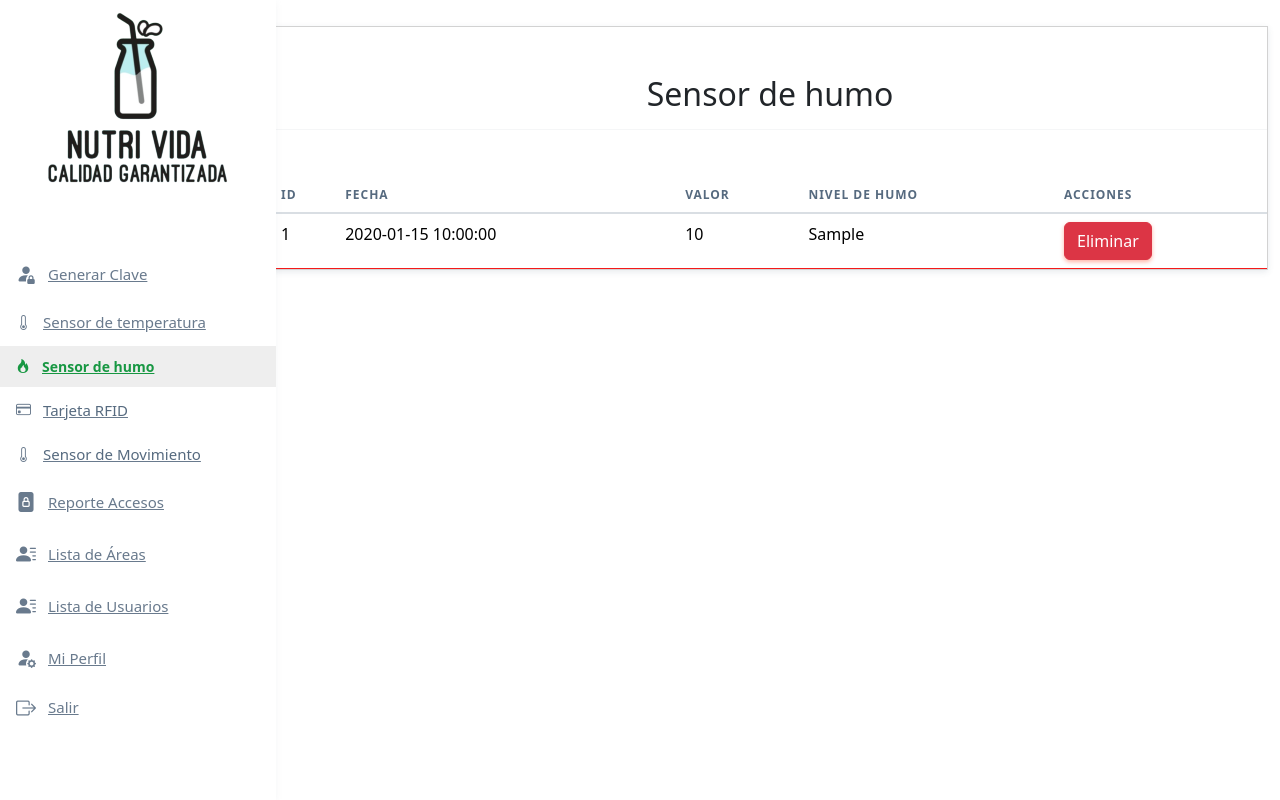
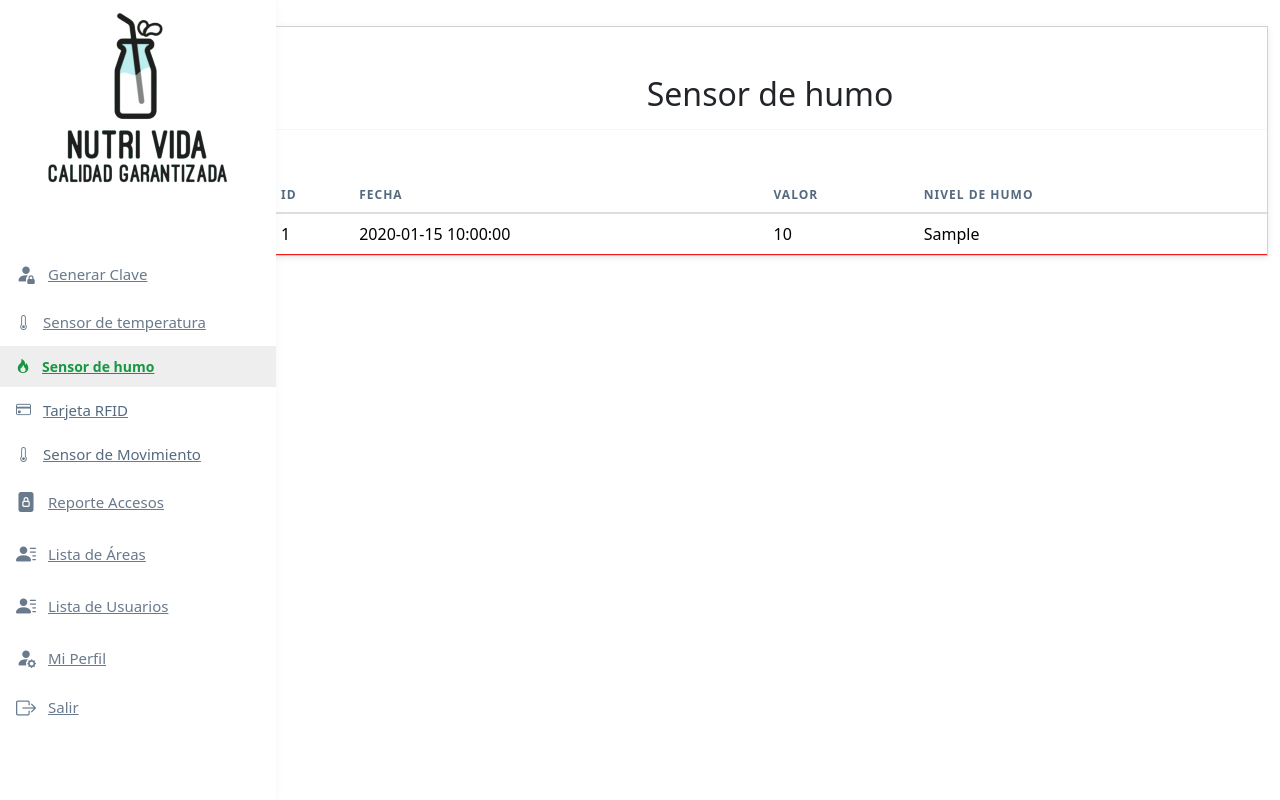
Before and after one commit to emilio11rodriguez/proyecto.github.io, a Flask app: page /sensor-humo in a window 1280 px wide. Run offline with Flask 3, Linux system fonts and the light colour scheme; the visitor is signed in with stand-in values (Sample User, id 1); tables that the repository leaves empty or names only in its code hold one stand-in row (values such as "Sample post"); data that the repository does not hold is empty; some libraries are stand-ins or nearby versions.

Commit message:
elimanicion

```diff
--- a/ProyectoData_Center/my-app/templates/public/usuarios/sensorhumo.html
+++ b/ProyectoData_Center/my-app/templates/public/usuarios/sensorhumo.html
@@ -18,7 +18,6 @@
             <th>Fecha</th>
             <th>Valor</th>
             <th>Nivel de humo</th>
-            <th>Acciones</th>
           </tr>
         </thead>
         <tbody>
@@ -29,12 +28,6 @@
               <td>{{ sensor_humo_m.valor}}</td>
               <td>{{ sensor_humo_m.nivel_humo }}</td>
               <td>
-                <!-- Botón para eliminar el sensor, redirige a la ruta de eliminación -->
-                <a href="{{ url_for('eliminar_sensor_humo_route', id_sensor=sensor_humo_m.id) }}"
-                   class="btn btn-danger"
-                   onclick="return confirm('¿Estás seguro de eliminar este sensor de humo?')">
-                  Eliminar
-                </a>
               </td>
             </tr>
           {% else %}
--- a/ProyectoData_Center/my-app/templates/public/usuarios/sensortemperatura.html
+++ b/ProyectoData_Center/my-app/templates/public/usuarios/sensortemperatura.html
@@ -19,7 +19,6 @@
                     <th>Temperatura</th>
                     <th>Estado</th>
                     <!-- Comentario para referencia: <th>Humedad</th> -->
-                    <th>Acciones</th>
                 </tr>
             </thead>
             <tbody>
@@ -29,10 +28,6 @@
                         <td>{{ sensor.fecha }}</td>
                         <td>{{ sensor.valor }} °C</td>
                         <td>{{ sensor.nivel_temperatura }}</td>
-                        <td>
-                            <!-- Botón para eliminar el sensor, redirige a la ruta de eliminación -->
-                            <a href="{{ url_for('eliminar_sensor_temperatura_route', id_sensor=sensor.id) }}" class="btn btn-danger" onclick="return confirm('¿Estás seguro de eliminar este sensor de temperatura?')">Eliminar</a>
-                        </td>
                     </tr>
                 {% else %}
                   <tr>
```
